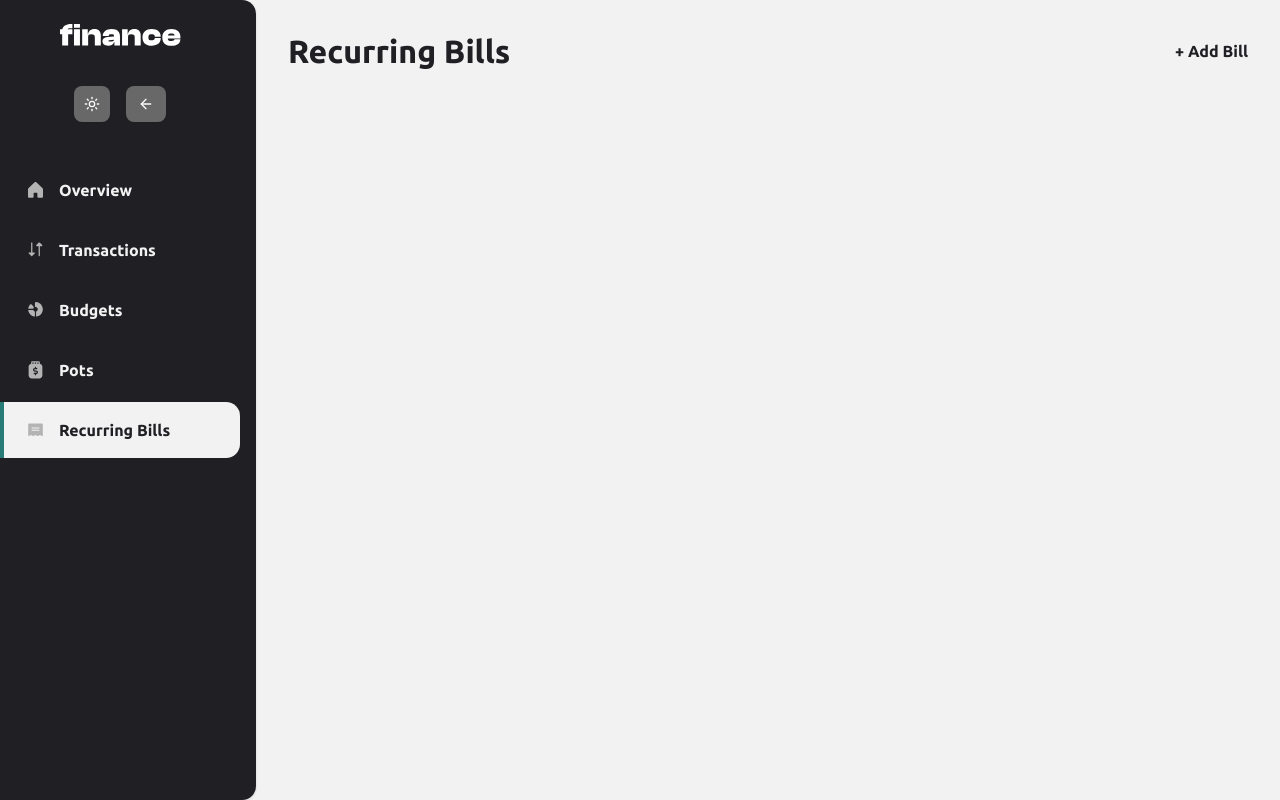
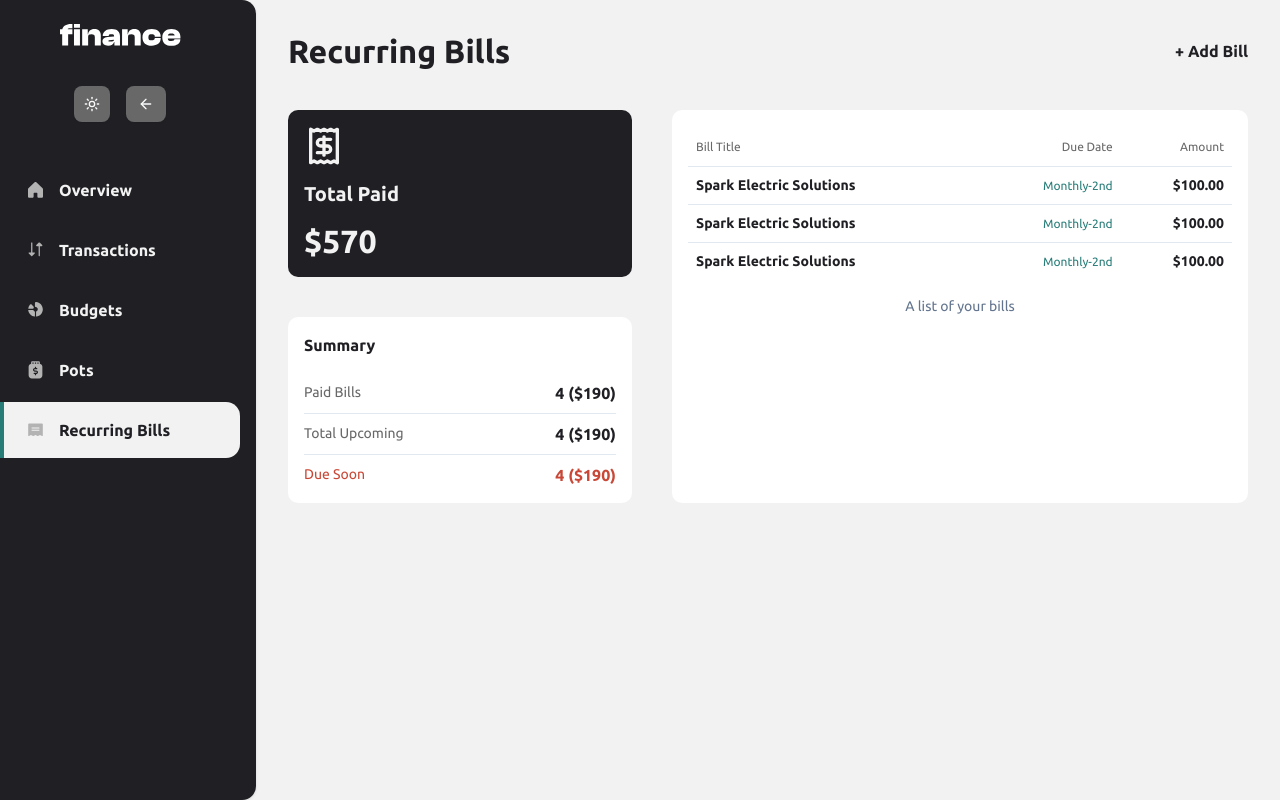
Before and after one commit to inancciftci/savemore, a Next.js app: page /bills in a window 1280 px wide. Built offline with nearby package versions, Linux system fonts and the light colour scheme; no server answers; the database is empty.

Commit message:
Implement Layout For the Recurring Bills Page

```diff
--- a/app/(dashboard)/bills/page.tsx
+++ b/app/(dashboard)/bills/page.tsx
@@ -1,3 +1,5 @@
+import BillsTable from "@/components/bills/BillsTable";
+import { Receipt } from "lucide-react";
 import React from "react";
 
 const BillsPage = () => {
@@ -7,6 +9,35 @@ const BillsPage = () => {
         <h1 className="text-h1">Recurring Bills</h1>
         <span className="font-bold">+ Add Bill</span>
       </div>
+      <div className="grid grid-cols-[auto_60%] gap-10">
+        <div className="flex flex-col gap-10">
+          <div className="p-4 bg-grey-900 rounded-lg flex flex-col gap-4">
+            <Receipt className="size-10 text-grey-100" />
+            <h2 className="text-h2 text-grey-100">Total Paid</h2>
+            <span className="text-h1 text-grey-100">$570</span>
+          </div>
+          <div className="p-4 bg-white rounded-lg flex flex-col gap-2">
+            <h3 className="text-h3 mb-4">Summary</h3>
+            <div className="flex items-center justify-between">
+              <span className="text-sm text-grey-500">Paid Bills</span>
+              <span className="font-bold">4 ($190)</span>
+            </div>
+            <hr />
+            <div className="flex items-center justify-between">
+              <span className="text-sm text-grey-500">Total Upcoming</span>
+              <span className="font-bold">4 ($190)</span>
+            </div>
+            <hr />
+            <div className="flex items-center justify-between">
+              <span className="text-sm text-red">Due Soon</span>
+              <span className="font-bold text-red">4 ($190)</span>
+            </div>
+          </div>
+        </div>
+        <div className="bg-white rounded-lg p-4">
+          <BillsTable />
+        </div>
+      </div>
     </div>
   );
 };
--- /dev/null
+++ b/components/bills/BillsTable.tsx
@@ -0,0 +1,70 @@
+import React from "react";
+import {
+  Table,
+  TableBody,
+  TableCaption,
+  TableCell,
+  TableHead,
+  TableHeader,
+  TableRow,
+} from "../ui/table";
+
+const BillsTable = () => {
+  return (
+    <div>
+      <Table>
+        <TableCaption>A list of your bills</TableCaption>
+        <TableHeader>
+          <TableRow>
+            <TableHead className="text-[12px] text-grey-500">
+              Bill Title
+            </TableHead>
+            <TableHead className="text-[12px] text-grey-500 text-right">
+              Due Date
+            </TableHead>
+            <TableHead className="text-[12px] text-grey-500 text-right">
+              Amount
+            </TableHead>
+          </TableRow>
+        </TableHeader>
+        <TableBody>
+          <TableRow>
+            <TableCell className="font-bold">
+              Spark Electric Solutions
+            </TableCell>
+            <TableCell className="text-right text-green text-[12px]">
+              Monthly-2nd
+            </TableCell>
+            <TableCell className="text-right font-bold text-sm">
+              $100.00
+            </TableCell>
+          </TableRow>
+          <TableRow>
+            <TableCell className="font-bold">
+              Spark Electric Solutions
+            </TableCell>
+            <TableCell className="text-right text-green text-[12px]">
+              Monthly-2nd
+            </TableCell>
+            <TableCell className="text-right font-bold text-sm">
+              $100.00
+            </TableCell>
+          </TableRow>
+          <TableRow>
+            <TableCell className="font-bold">
+              Spark Electric Solutions
+            </TableCell>
+            <TableCell className="text-right text-green text-[12px]">
+              Monthly-2nd
+            </TableCell>
+            <TableCell className="text-right font-bold text-sm">
+              $100.00
+            </TableCell>
+          </TableRow>
+        </TableBody>
+      </Table>
+    </div>
+  );
+};
+
+export default BillsTable;
--- a/components/budgets/AddBudgetForm.tsx
+++ b/components/budgets/AddBudgetForm.tsx
@@ -27,6 +27,7 @@ import { themes } from "@/constants/theme";
 import { createBudget } from "@/actions/budget-actions";
 
 import { Dispatch, SetStateAction } from "react";
+import toast from "react-hot-toast";
 
 const AddBudgetForm = ({
   setBudgetsArr,
@@ -71,6 +72,8 @@ const AddBudgetForm = ({
       ]);
 
       await createBudget(formData);
+      setTimeout(() => window.location.reload(), 300);
+      toast.success("Budget created succesfully");
     } catch (error) {
       console.error("Error creating budget:", error);
     } finally {
--- a/components/pots/AddPotForm.tsx
+++ b/components/pots/AddPotForm.tsx
@@ -53,6 +53,7 @@ const AddPotForm = ({
       formData.append("pot_target", data.pot_target?.toString() || "");
       formData.append("theme", data.theme);
       const response = await addPot(formData);
+      setTimeout(() => window.location.reload(), 500);
       setPots((prev) => [
         ...prev,
         {
```
